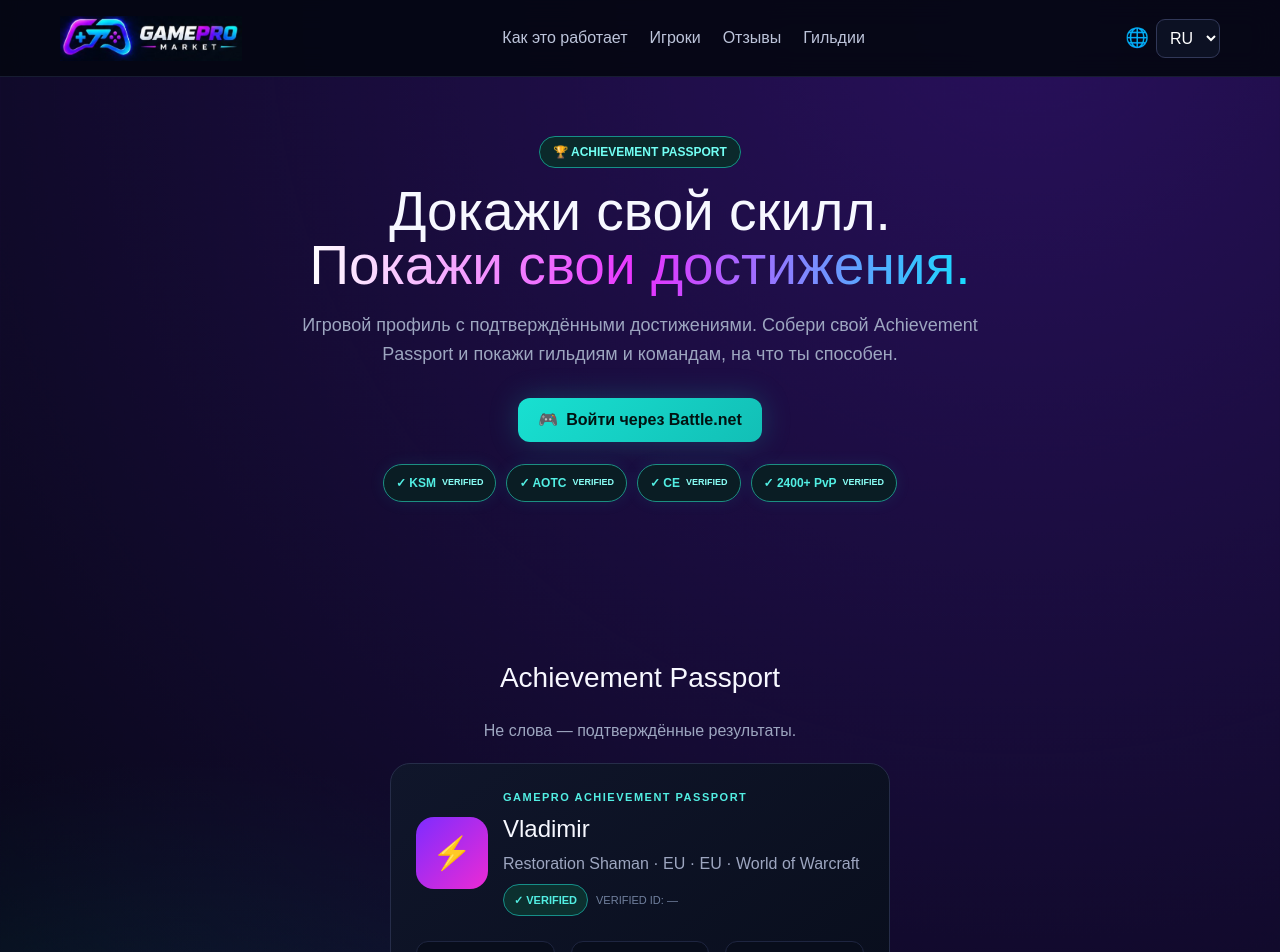
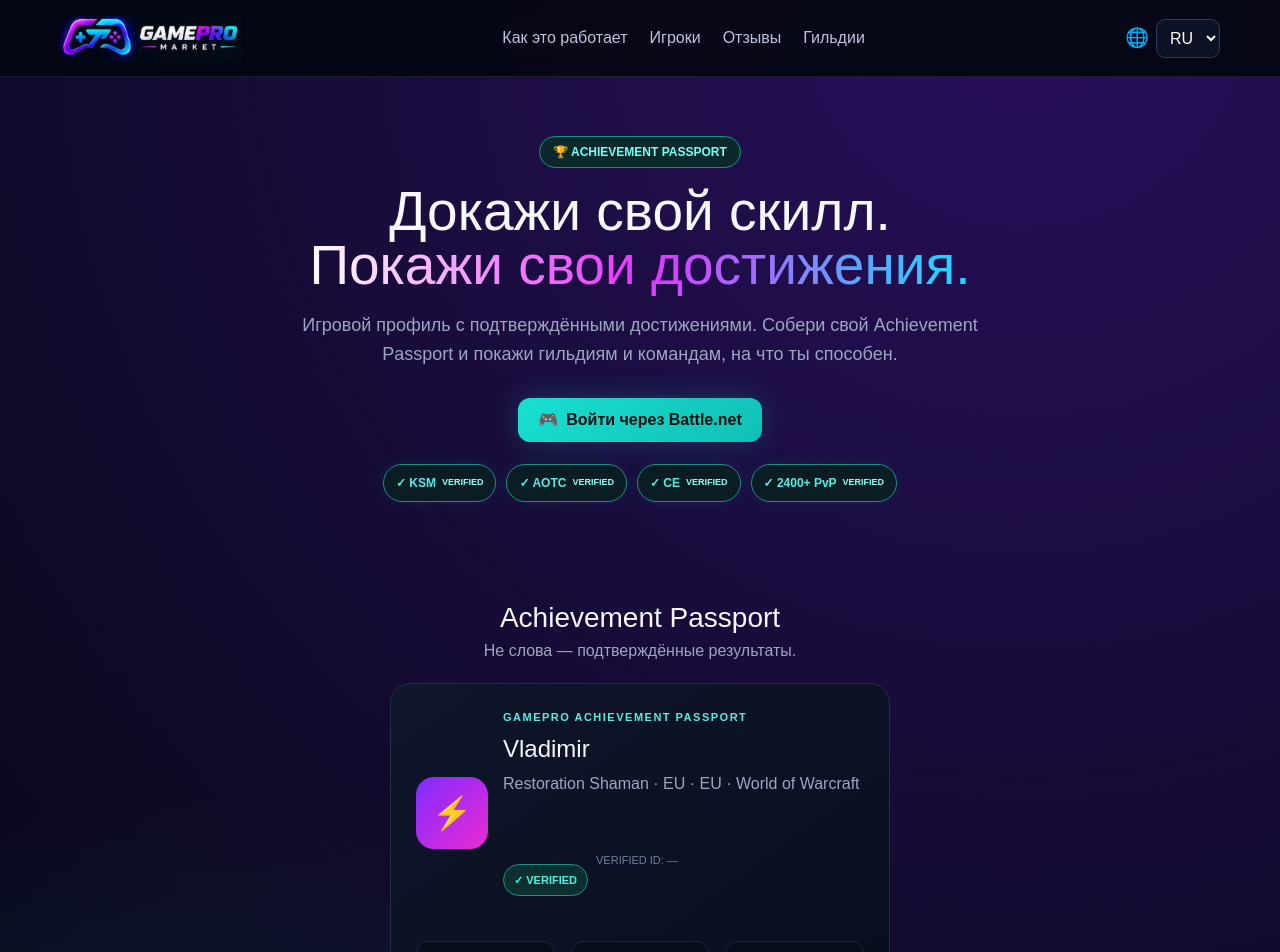
Before and after one commit to vesttrading/gamepro-market, a Next.js app: page / in a window 1280 px wide. Shown: the top 952 px of the page. Built offline with nearby package versions, Linux system fonts and the light colour scheme; no server answers.

Commit message:
Adjust margin for verified sections in passport
Updated margin styles for verified sections in passport.

```diff
--- a/app/globals.css
+++ b/app/globals.css
@@ -128,9 +128,9 @@
 }
 
 /* Прямое увеличение отступа над блоком VERIFIED */
-#passport h2,
-#passport .verified-title,
-#passport div[class*="grid"] h2 {
+    #passport div[class*="grid"] > div:nth-child(2),
+    #passport [class*="verified"],
+    #passport .verified-section {
     margin-top: 60px !important;
     margin-bottom: 20px !important;
     display: block !important;
```
